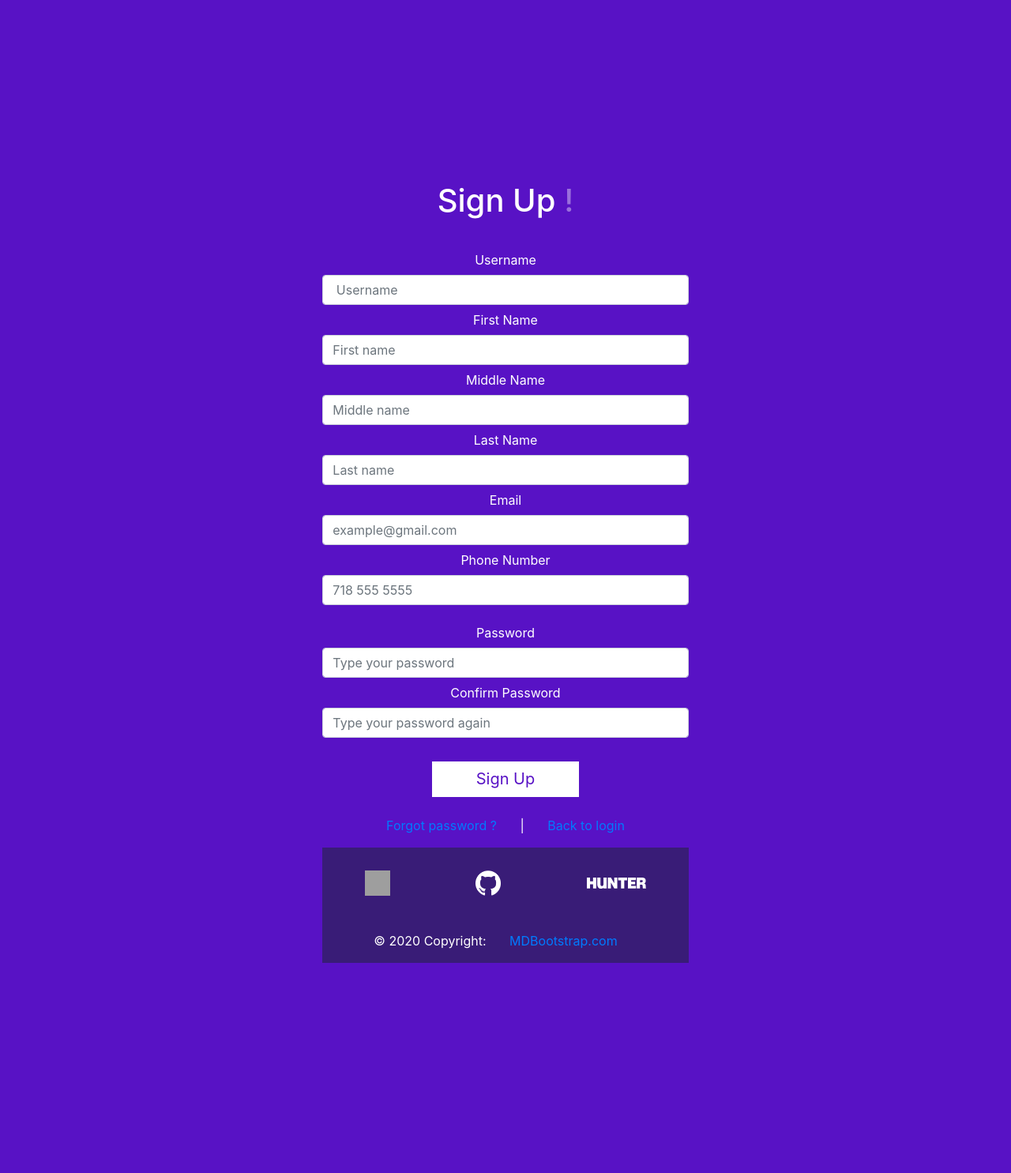
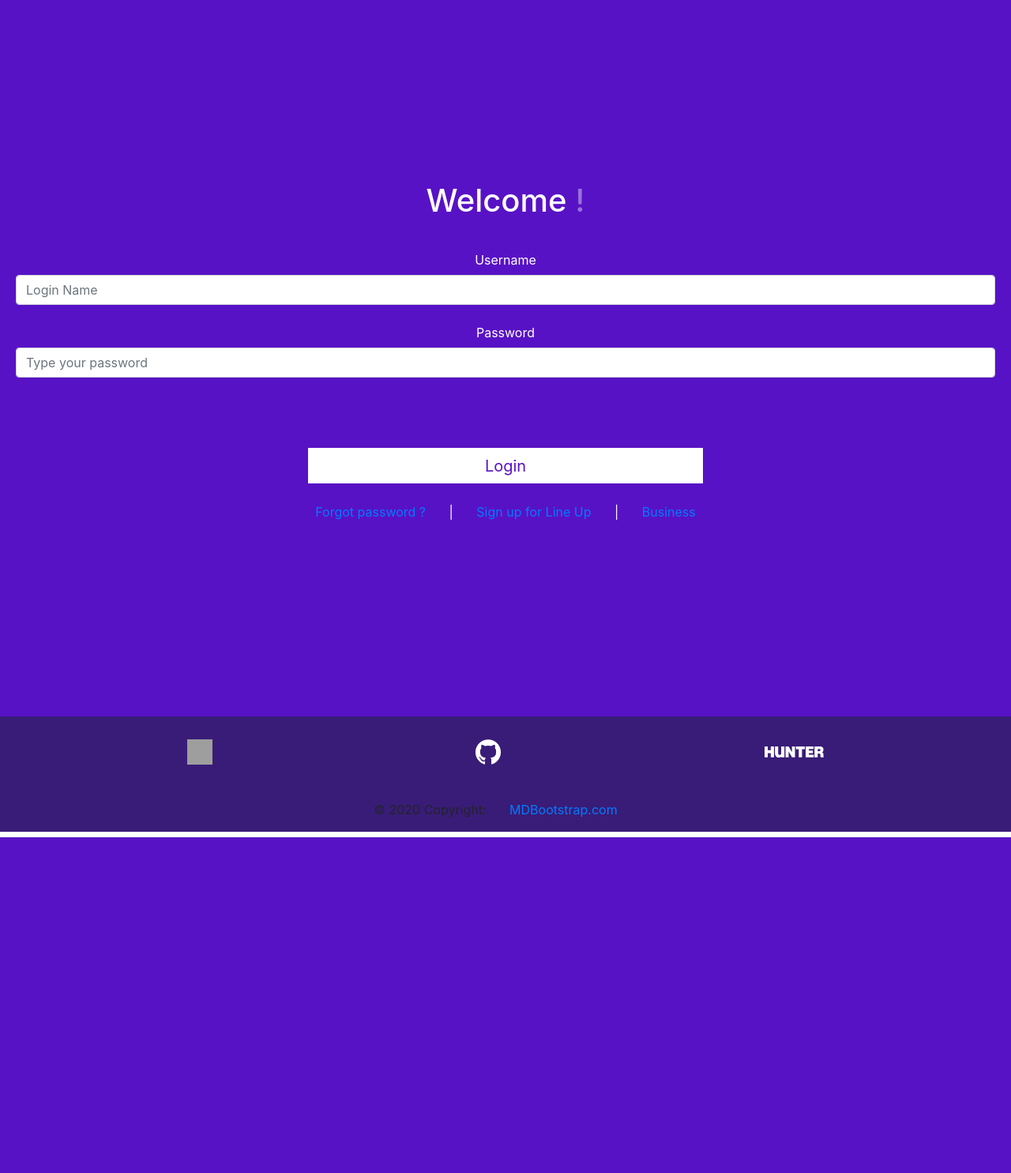
Before and after one commit to SteLitY/Customer-Line-Up-CLup-, a Django app: page /signin/ in a window 1280 px wide. Shown: the part 103-1588 px from the top of the page at 79% size. After the commit the page ends 1163 px from the top, so only its background shows below. Run offline with Django 3.2, Linux system fonts and the light colour scheme; some libraries are stand-ins or nearby versions; grey boxes are pictures that could not be loaded.

Commit message:
reverted

```diff
--- a/src/posts/templates/signin.html
+++ b/src/posts/templates/signin.html
@@ -16,66 +16,39 @@ p {
 </style>
 <div class="container-fluid home-main">
     <!-- Sign up form -->
-    <form action = "" method="POST">
-    {% csrf_token %}
-        <h1 class="card-title"> Sign Up <span class="blinker">!</span></h1>
+    <form method="post">
+
+
+
+        <h1 class="card-title"> Welcome <span class="blinker">!</span></h1>
         <div class="row">
-            <div class="col-md-5 mx-auto" style="padding=0.5em;">
                     <div class="card-body">
+                    	{% csrf_token %}
                         <div class="form-group">
+
                             <label for="username" class="col-form-label">Username</label>
-                            <input type="name" class="form-control" id="username" name="username" placeholder=" Username" required>
-                            <div class="username">
-                        </div>
-                        <div class="form-group">
-                            <label for="first_name" class="col-form-label">First Name</label>
-                            <input type="name" class="form-control" id="first_name" name="first_name" placeholder="First name" required>
-                            <div class="first_name">
-                        </div>
-                        <div class="form-group">
-                            <label for="middle_name" class="col-form-label">Middle Name</label>
-                            <input type="name" class="form-control" id="middle_name" name="middle_name" placeholder="Middle name" required>
-                            <div class="middle_name">
-                        </div>
-                        <div class="form-group">
-                            <label for="last_name" class="col-form-label">Last Name</label>
-                            <input type="name" class="form-control" id="last_name" name="last_name" placeholder="Last name" required>
-                            <div class="last_name">
-                            </div>
+                            <input type="input" class="form-control" name="username" id="inputEmail" placeholder="Login Name" required>
+                            <div class="login-feedback">
 
-                        <div class="form-group">
-                            <label for="email" class="col-form-label">Email</label>
-                            <input type="email" class="form-control" id="email" name="email" placeholder="example@gmail.com" required>
-                            <div class="email-feedback">
-                            </div>
-
-                        <div class="form-group">
-                            <label for="cell_number" class="col-form-label">Phone Number</label>
-                            <input type="tel" class="form-control" id="cell_number" name="cell_number" placeholder="718 555 5555" required>
-                            <div class="tel-feedback">
                             </div>
                         </div>
                         <div class="form-group">
-                            <label for="password1" class="col-form-label">Password</label>
-                            <input type="password" class="form-control" id="password1" name="password1" placeholder="Type your password" required>
-                            <div class="password-feedback">
-
-                            </div>
-                             <div class="form-group">
-                            <label for="password2" class="col-form-label">Confirm Password</label>
-                            <input type="password" class="form-control" id="password2" name="password2" placeholder="Type your password again" required>
+                            <label for="password" class="col-form-label">Password</label>
+                            <input type="password" class="form-control" name="password" placeholder="Type your password" required>
                             <div class="password-feedback">
 
                             </div>
                         </div>
                         </div>
-                </div>
+
         </div>
         <div style="margin-top: 1em;">
-            <button button type="submit" type="button" class="btn btn-default">Sign Up</button>
+            <button button type="submit" type="button" class="btn btn-default">Login</button>
         </div>
         <br>
-        <p><a href="/reset">Forgot password ?  </a>  | <a href="/signin"> Back to login  </a> <p>
+        <p><a href="/reset">Forgot password ?  </a>  |
+         <a href="/signup">Sign up for Line Up</a>  |
+         <a href="/business_sign_in">Business</a></p>
         </form>
 </div>
 {% endblock %}
```
